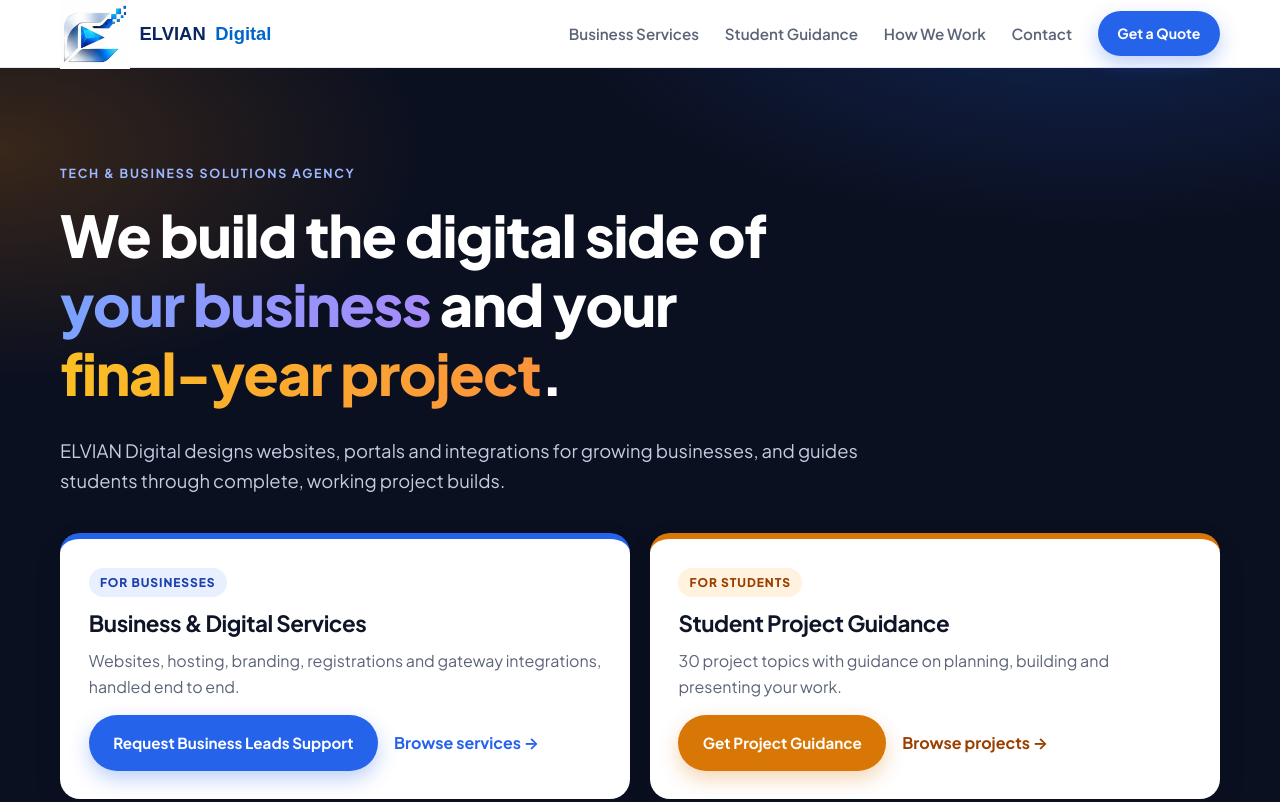
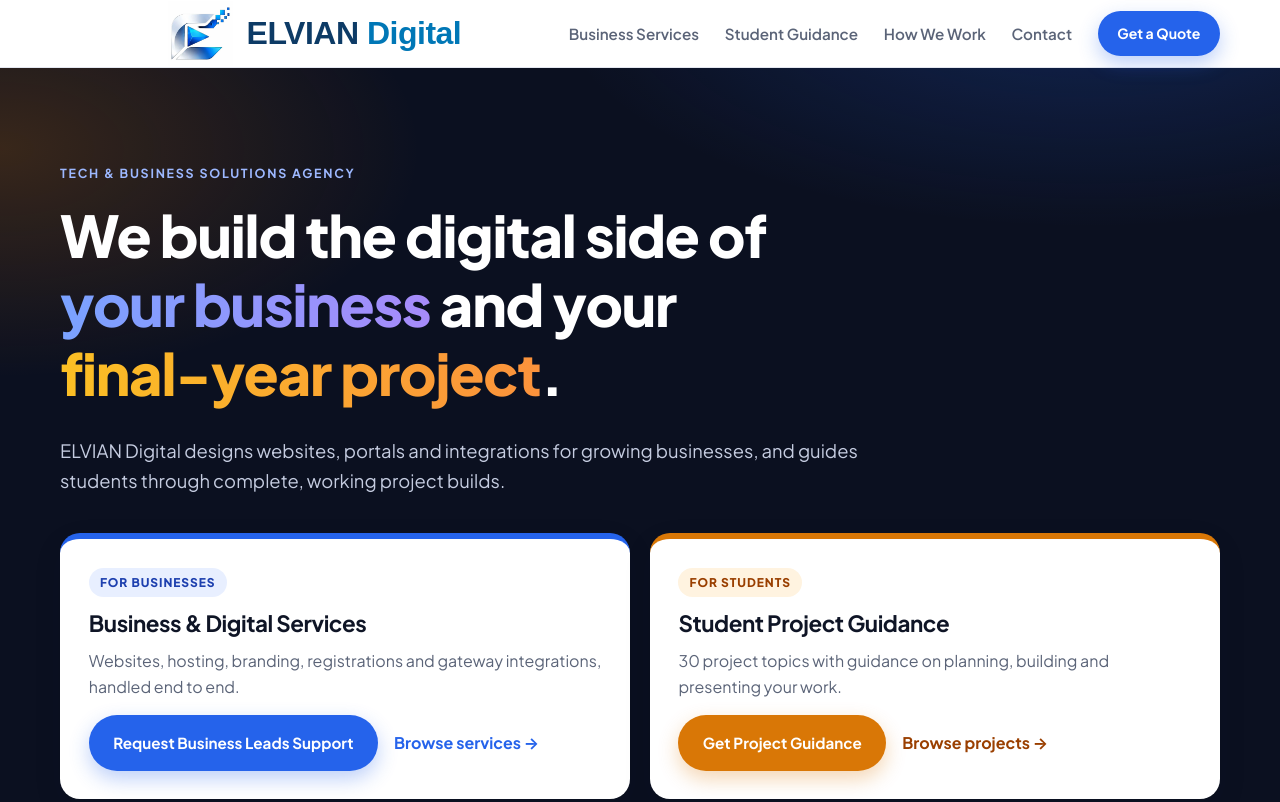
Before and after one commit to elviandigital/ELVIAN-DIGITAL-, a plain HTML site: page index.html in a window 1280 px wide. Shown: the top 802 px of the page. Drawn offline with Linux system fonts and the light colour scheme.

Commit message:
Update index.html

```diff
--- a/index.html
+++ b/index.html
@@ -18,8 +18,13 @@
   <header class="site-header" id="top">
     <div class="container header-inner">
       <a href="#top" class="brand" aria-label="ELVIAN Digital home">
-        <img src="Logo.png.PNG" alt="Logo" style="max-height: 70px; width: auto;"> <span style="color: #09265F; font-family: sans-serif; font-weight: bold;">ELVIAN</span> <span style="color: #0066CC; font-family: sans-serif; font-weight: bold;">Digital</span>
-      </a>
+        <a href="#top" style="display: flex; align-items: center; text-decoration: none;">
+<img src="Logo.png.PNG" alt="Logo" style="max-height: 65px; width: auto; margin-right: 14px;">
+<span style="font-family: sans-serif; font-weight: 800; font-size: 32px; letter-spacing: -0.5px;">
+<span style="color: #0d3b66;">ELVIAN</span>
+<span style="color: #0077b6;">Digital</span>
+</span>
+</a>
 
       <button class="nav-toggle" id="navToggle" aria-expanded="false" aria-controls="primaryNav" aria-label="Open menu">
         <span class="bar"></span><span class="bar"></span><span class="bar"></span>
```
